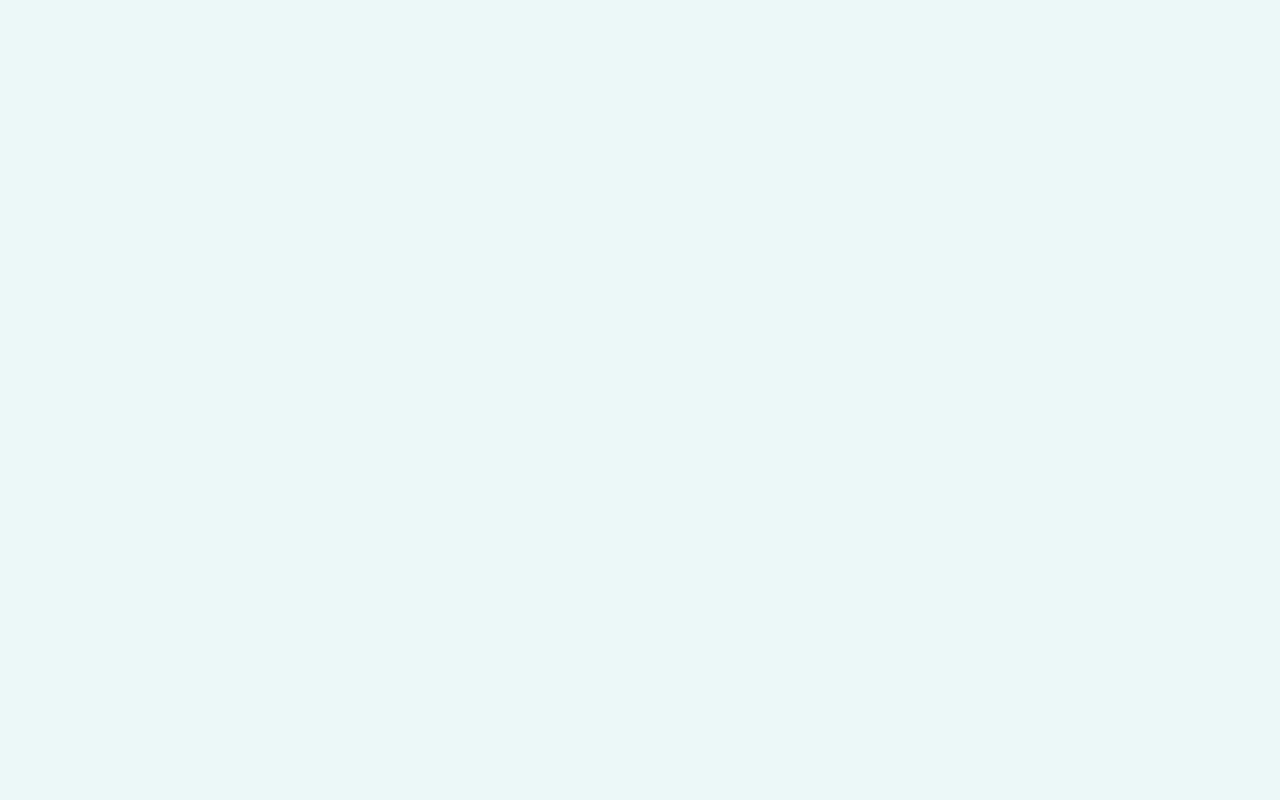
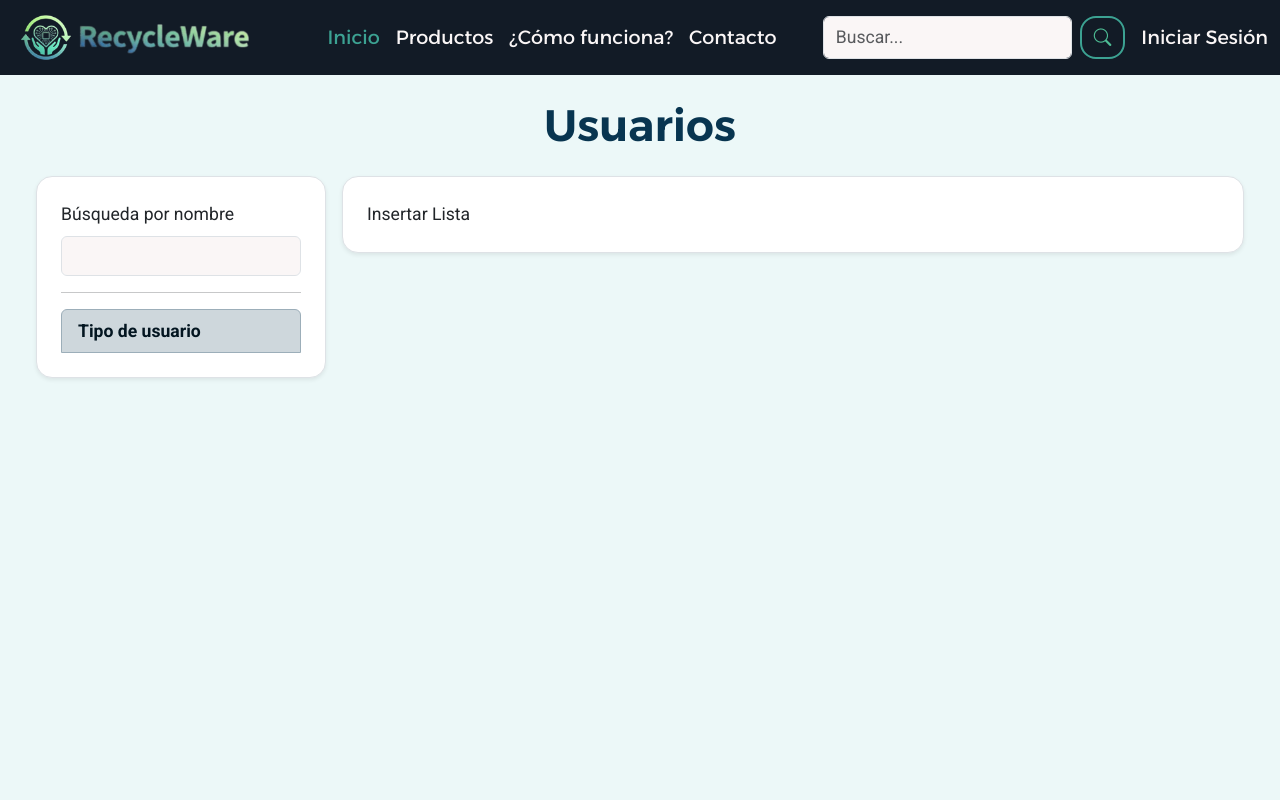
Before and after one commit to RecyclewareDAW/RecycleWare---ReactFronted, a React (Vite) app: page /usuarios in a window 1280 px wide. Before the commit this address had no page. Shown: the top 800 px of the page. Built offline with nearby package versions, Linux system fonts and the light colour scheme.

Commit message:
CrudUsuarios añadido

```diff
--- a/src/App.jsx
+++ b/src/App.jsx
@@ -10,6 +10,7 @@ import RecuperarContrasena from './pages/RecuperarContrasena';
 import ContrasenaOlvidada from "./pages/ContrasenaOlvidada";
 import PaginaTerminos from './pages/PaginaTerminos';
 import RankingEmpresas from './pages/RankingEmpresas';
+import CrudUsuarios from './pages/CrudUsuarios';
 
 export default function App() {
 
@@ -29,6 +30,7 @@ export default function App() {
                 <Route path="/terminos" element={<PaginaTerminos />} />
 
                 <Route path="/ranking" element={<RankingEmpresas />} />
+                <Route path="/usuarios" element={<CrudUsuarios />} />
               </Routes>
             </BrowserRouter>
     </>
--- /dev/null
+++ b/src/pages/CrudUsuarios.jsx
@@ -0,0 +1,40 @@
+import Header from "../components/Header"
+
+import Footer from "../components/Footer"
+
+export default function CrudUsuarios() {
+
+    return <>
+        <Header />
+        <main className="p-4 d-flex flex-column min-vh-100">
+            <h1 className="titulo">Usuarios</h1>
+            <div className="container-fluid mb-5">
+                <div className="row gx-3 h-100">
+                    <div className="col-12 col-lg-3">
+                        <aside className="p-4 bg-white border rounded-4 shadow-sm"> {/*------------------------------------------------------Columna 1*/}
+                            <label className="form-label" htmlFor="busquedaPorNombre">Búsqueda por nombre</label>
+                            <input className="form-control" type="text" id="busquedaPorNombre"></input>
+                            <hr></hr>
+                            <div className="list-group">
+                                <div className="fw-bold list-group-item list-group-item-action list-group-item-primary"
+                                    data-bs-toggle="collapse"
+                                    data-bs-target="#categorias">Tipo de usuario</div>
+                                <div className="collapse" id="categorias">
+                                    <div className="list-group-item list-group-item-action">Particular</div>
+                                    <div className="list-group-item list-group-item-action">Empresa</div>
+                                </div>
+                            </div>
+                        </aside>
+                    </div>
+                    <div className="col ">
+                        <div className="p-4 bg-white border rounded-4 shadow-sm">{/*------------------------------------------------------Columna 2*/}
+                            <div>Insertar Lista</div>
+                        </div></div>
+
+                </div>
+
+            </div>
+        </main>
+        <Footer />
+    </>
+}
```
